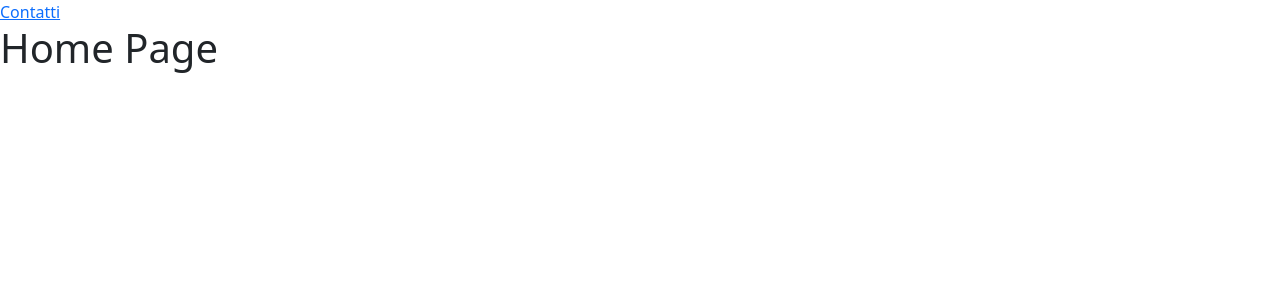
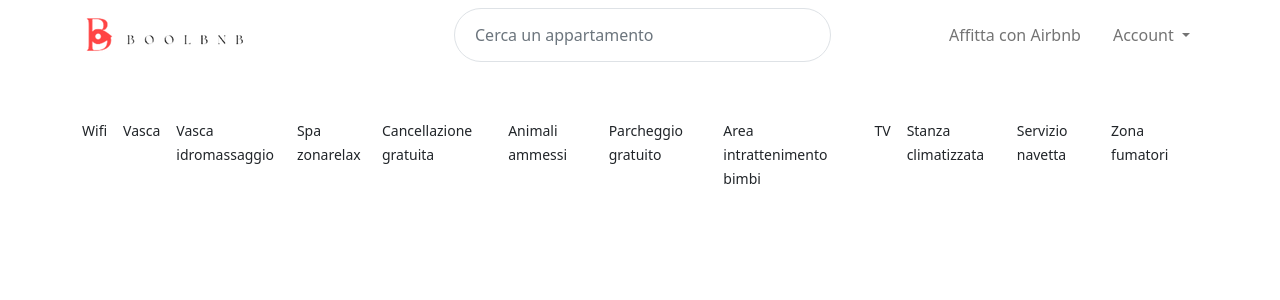
Before and after one commit to Spong3ibob/BoolBNB_FrontOffice, a Vue app: page / in a window 1280 px wide. Shown: the top 300 px of the page. Built offline with nearby package versions, Linux system fonts and the light colour scheme.

Commit message:
bozza header da modificare

```diff
--- a/src/components/AppHeader.vue
+++ b/src/components/AppHeader.vue
@@ -1,13 +1,65 @@
+<script>
+export default {
+  name: "AppHeader",
+  data() {
+    return {
+      services: [
+            'Wifi',
+            'Vasca',
+            'Vasca idromassaggio',
+            'Spa zonarelax',
+            'Cancellazione gratuita',
+            'Animali ammessi',
+            'Parcheggio gratuito',
+            'Area intrattenimento bimbi',
+            'TV',
+            'Stanza climatizzata',
+            'Servizio navetta',
+            'Zona fumatori',
+      ]
+    }
+  }
+}
+</script>
+
 <template>
-  <div>
-    <router-link :to="{ name: 'contact-us' }">Contatti</router-link>
+  <nav class="navbar navbar-light navbar-expand-md bg-faded justify-content-center mb-5">
+    <div class="container">
+        <a href="/" class="navbar-brand d-flex w-50 me-auto"><img src="../assets/img/logoboolbnb-prova1.png" alt=""></a>
+        <button class="navbar-toggler" type="button">
+            <span class="navbar-toggler-icon"></span>
+        </button>
+        <div class="navbar-collapse collapse w-100">
+            <ul class="navbar-nav border rounded-pill w-100 p-2">
+              <form class="w-100">
+                <input type="search" class="form-control border-0" placeholder="Cerca un appartamento">
+              </form>
+            </ul>
+            <ul class="nav navbar-nav ms-auto w-100 justify-content-end">
+                <li class="nav-item">
+                    <a class="nav-link me-3" href="#">Affitta con Airbnb</a>
+                </li>
+                <li class="nav-item dropdown">
+                    <a class="nav-link dropdown-toggle" href="#">Account </a>
+                    <ul class="dropdown-menu dropdown-menu-right">
+                        <li><a class="dropdown-item" href="#">Registrati</a></li>
+                        <li>
+                            <hr class="dropdown-divider">
+                        </li>
+                        <li><a class="dropdown-item" href="#">Accedi</a></li>
+                    </ul>
+                </li>
+            </ul>
+        </div>
+    </div>
+  </nav>
+  <div class="container d-flex justify-content-center">
+    <div class="">
+      <ul class="d-flex list-unstyled">
+        <li class="me-3" v-for="service in services"><small>{{ service }}</small></li>
+      </ul>
+    </div>
   </div>
 </template>
 
-<script>
-export default {
-  name: "AppHeader",
-};
-</script>
-
 <style lang="scss" scoped></style>
--- a/src/pages/ContactUs.vue
+++ /dev/null
@@ -1,13 +0,0 @@
-<template>
-  <div>
-    <h1>Contatti</h1>
-  </div>
-</template>
-
-<script>
-export default {
-  name: "ContactUs",
-};
-</script>
-
-<style lang="scss" scoped></style>
--- a/src/pages/HomePage.vue
+++ b/src/pages/HomePage.vue
@@ -1,7 +1,4 @@
 <template>
-  <div>
-    <h1>Home Page</h1>
-  </div>
 </template>
 
 <script>
```
Also changed, not shown: src/assets/img/logoboolbnb-prova1.png (added).
